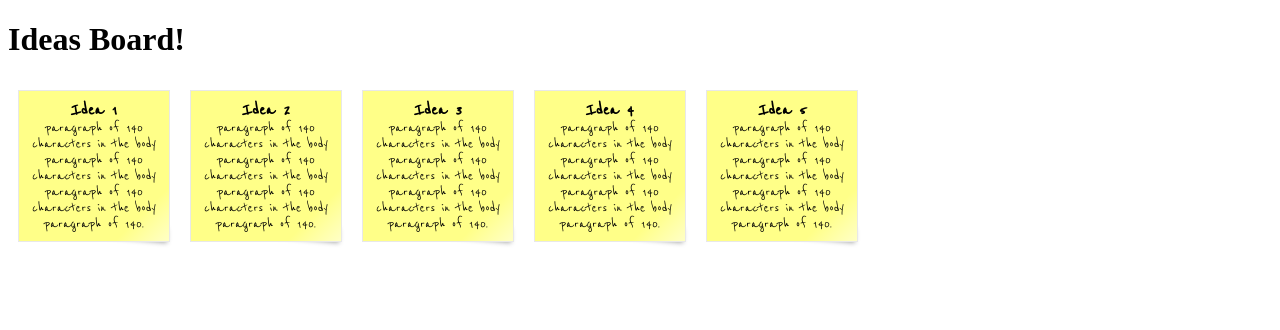
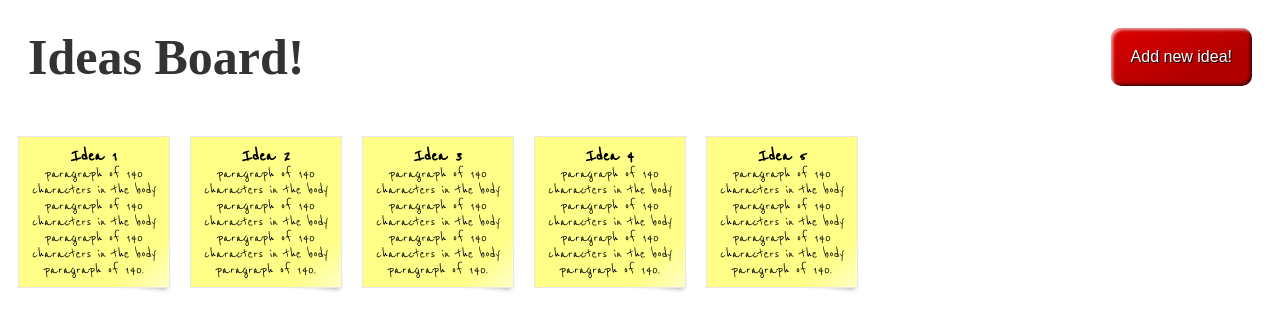
Before and after one commit to ahneo/idea-board, a React (Vite) app: page / in a window 1280 px wide. Shown: the top 330 px of the page. Built offline with nearby package versions, Linux system fonts and the light colour scheme.

Commit message:
refactor header add button and styles

```diff
--- a/src/App.js
+++ b/src/App.js
@@ -56,7 +56,12 @@ class App extends React.Component {
   render() {
     return (
       <div>
-        <h1>Ideas Board!</h1>
+        <header className="header">
+          <span className="header__title">Ideas Board!</span>
+          <button className="header__button" type="button">
+            Add new idea!
+          </button>
+        </header>
         {this.state.ideas.map(idea => {
           return <Idea key={idea.id} title={idea.title} body={idea.body} />;
         })}
--- a/src/styles.css
+++ b/src/styles.css
@@ -1,3 +1,48 @@
+.header {
+  display: flex;
+  align-content: center;
+  justify-content: space-between;
+  margin-bottom: 20px;
+  padding: 20px;
+}
+
+.header__title {
+  color: #333;
+  font-size: 50px;
+  text-decoration: none;
+  font-weight: bold;
+  display: block;
+}
+
+.header__button {
+  border: 0;
+  line-height: 2.5;
+  padding: 0 20px;
+  font-size: 1rem;
+  text-align: center;
+  color: #fff;
+  text-shadow: 1px 1px 1px #000;
+  border-radius: 10px;
+  background-color: rgba(220, 0, 0, 1);
+  background-image: linear-gradient(
+    to top left,
+    rgba(0, 0, 0, 0.2),
+    rgba(0, 0, 0, 0.2) 30%,
+    rgba(0, 0, 0, 0)
+  );
+  box-shadow: inset 2px 2px 3px rgba(255, 255, 255, 0.6),
+    inset -2px -2px 3px rgba(0, 0, 0, 0.6);
+}
+
+.header__button:hover {
+  background-color: rgba(255, 0, 0, 1);
+}
+
+.header__button:active {
+  box-shadow: inset -2px -2px 3px rgba(255, 255, 255, 0.6),
+    inset 2px 2px 3px rgba(0, 0, 0, 0.6);
+}
+
 .idea {
   line-height: 1;
   text-align: center;
```
